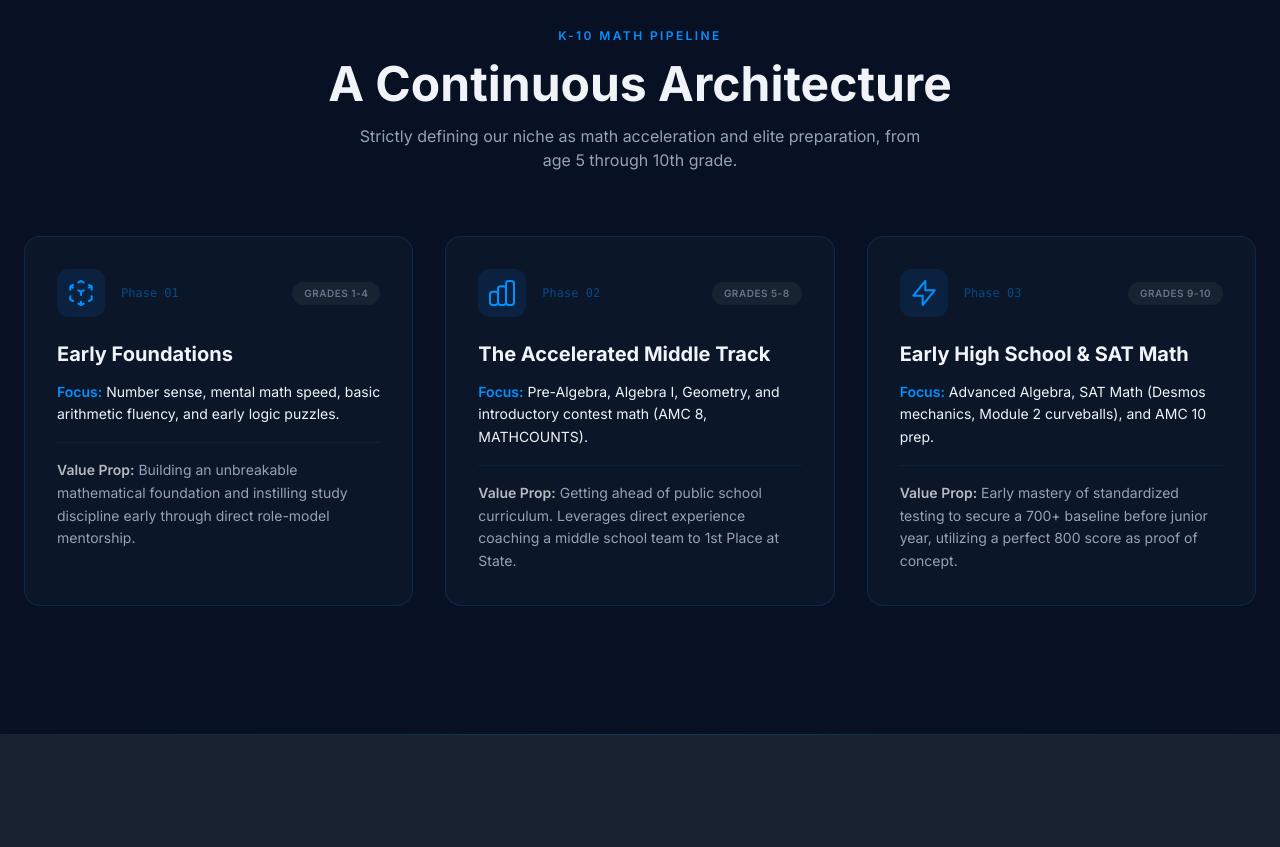
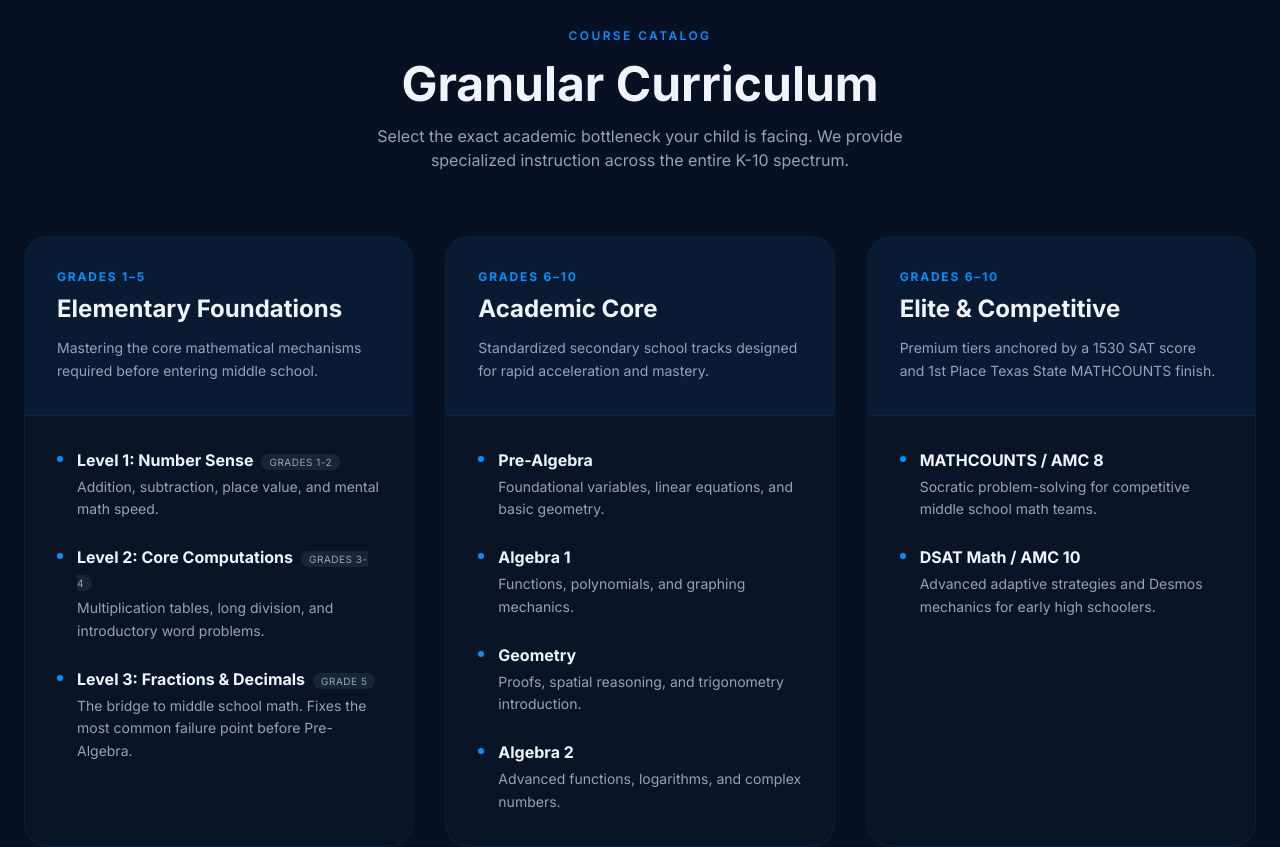
Before and after one commit to The-MathKing/prism-test-prep, a React (Vite) app: page / in a window 1280 px wide. Shown: the part 900-1747 px from the top of the page. Built offline with nearby package versions, Linux system fonts and the light colour scheme.

Commit message:
feat: restructure curriculum into granular course catalog

```diff
--- a/src/components/Curriculum.jsx
+++ b/src/components/Curriculum.jsx
@@ -1,39 +1,66 @@
-const phases = [
+const categories = [
   {
-    number: '01',
-    title: 'Early Foundations',
-    grades: 'Grades 1-4',
-    focus: 'Number sense, mental math speed, basic arithmetic fluency, and early logic puzzles.',
-    anchor: 'Building an unbreakable mathematical foundation and instilling study discipline early through direct role-model mentorship.',
-    icon: (
-      <svg className="w-8 h-8" fill="none" stroke="currentColor" viewBox="0 0 24 24">
-        <path strokeLinecap="round" strokeLinejoin="round" strokeWidth={1.5} d="M14 10l-2 1m0 0l-2-1m2 1v2.5M20 7l-2 1m2-1l-2-1m2 1v2.5M14 4l-2-1-2 1M4 7l2-1M4 7l2 1M4 7v2.5M12 21l-2-1m2 1l2-1m-2 1v-2.5M6 18l-2-1v-2.5M18 18l2-1v-2.5" />
-      </svg>
-    ),
+    id: 'elementary',
+    title: 'Elementary Foundations',
+    subtitle: 'Grades 1–5',
+    description: 'Mastering the core mathematical mechanisms required before entering middle school.',
+    courses: [
+      {
+        name: 'Level 1: Number Sense',
+        grades: 'Grades 1-2',
+        focus: 'Addition, subtraction, place value, and mental math speed.',
+      },
+      {
+        name: 'Level 2: Core Computations',
+        grades: 'Grades 3-4',
+        focus: 'Multiplication tables, long division, and introductory word problems.',
+      },
+      {
+        name: 'Level 3: Fractions & Decimals',
+        grades: 'Grade 5',
+        focus: 'The bridge to middle school math. Fixes the most common failure point before Pre-Algebra.',
+      },
+    ],
   },
   {
-    number: '02',
-    title: 'The Accelerated Middle Track',
-    grades: 'Grades 5-8',
-    focus: 'Pre-Algebra, Algebra I, Geometry, and introductory contest math (AMC 8, MATHCOUNTS).',
-    anchor: 'Getting ahead of public school curriculum. Leverages direct experience coaching a middle school team to 1st Place at State.',
-    icon: (
-      <svg className="w-8 h-8" fill="none" stroke="currentColor" viewBox="0 0 24 24">
-        <path strokeLinecap="round" strokeLinejoin="round" strokeWidth={1.5} d="M9 19v-6a2 2 0 00-2-2H5a2 2 0 00-2 2v6a2 2 0 002 2h2a2 2 0 002-2zm0 0V9a2 2 0 012-2h2a2 2 0 012 2v10m-6 0a2 2 0 002 2h2a2 2 0 002-2m0 0V5a2 2 0 012-2h2a2 2 0 012 2v14a2 2 0 01-2 2h-2a2 2 0 01-2-2z" />
-      </svg>
-    ),
+    id: 'core',
+    title: 'Academic Core',
+    subtitle: 'Grades 6–10',
+    description: 'Standardized secondary school tracks designed for rapid acceleration and mastery.',
+    courses: [
+      {
+        name: 'Pre-Algebra',
+        focus: 'Foundational variables, linear equations, and basic geometry.',
+      },
+      {
+        name: 'Algebra 1',
+        focus: 'Functions, polynomials, and graphing mechanics.',
+      },
+      {
+        name: 'Geometry',
+        focus: 'Proofs, spatial reasoning, and trigonometry introduction.',
+      },
+      {
+        name: 'Algebra 2',
+        focus: 'Advanced functions, logarithms, and complex numbers.',
+      },
+    ],
   },
   {
-    number: '03',
-    title: 'Early High School & SAT Math',
-    grades: 'Grades 9-10',
-    focus: 'Advanced Algebra, SAT Math (Desmos mechanics, Module 2 curveballs), and AMC 10 prep.',
-    anchor: 'Early mastery of standardized testing to secure a 700+ baseline before junior year, utilizing a perfect 800 score as proof of concept.',
-    icon: (
-      <svg className="w-8 h-8" fill="none" stroke="currentColor" viewBox="0 0 24 24">
-        <path strokeLinecap="round" strokeLinejoin="round" strokeWidth={1.5} d="M13 10V3L4 14h7v7l9-11h-7z" />
-      </svg>
-    ),
+    id: 'elite',
+    title: 'Elite & Competitive',
+    subtitle: 'Grades 6–10',
+    description: 'Premium tiers anchored by a 1530 SAT score and 1st Place Texas State MATHCOUNTS finish.',
+    courses: [
+      {
+        name: 'MATHCOUNTS / AMC 8',
+        focus: 'Socratic problem-solving for competitive middle school math teams.',
+      },
+      {
+        name: 'DSAT Math / AMC 10',
+        focus: 'Advanced adaptive strategies and Desmos mechanics for early high schoolers.',
+      },
+    ],
   },
 ]
 
@@ -47,44 +74,52 @@ export default function Curriculum() {
         {/* Section header */}
         <div className="text-center mb-16">
           <span className="text-xs font-semibold text-electric uppercase tracking-[0.2em] mb-4 block">
-            K-10 Math Pipeline
+            Course Catalog
           </span>
           <h2 className="text-3xl sm:text-4xl lg:text-5xl font-bold mb-4">
-            A Continuous Architecture
+            Granular Curriculum
           </h2>
           <p className="text-text-muted max-w-xl mx-auto">
-            Strictly defining our niche as math acceleration and elite preparation, from age 5 through 10th grade.
+            Select the exact academic bottleneck your child is facing. We provide specialized instruction across the entire K-10 spectrum.
           </p>
         </div>
 
-        {/* Cards */}
-        <div className="grid md:grid-cols-3 gap-6 lg:gap-8">
-          {phases.map((phase) => (
+        {/* Categories Grid */}
+        <div className="grid lg:grid-cols-3 gap-8">
+          {categories.map((category) => (
             <div
-              key={phase.number}
-              className="card-glow rounded-2xl bg-navy-light/60 p-8 flex flex-col"
+              key={category.id}
+              className="flex flex-col rounded-3xl bg-navy-light/40 border border-electric/10 overflow-hidden"
             >
-              {/* Card header */}
-              <div className="flex items-center justify-between mb-6">
-                <div className="flex items-center gap-4">
-                  <div className="w-12 h-12 rounded-xl bg-electric/10 flex items-center justify-center text-electric shrink-0">
-                    {phase.icon}
-                  </div>
-                  <span className="text-xs font-mono text-electric/40">Phase {phase.number}</span>
+              {/* Category Header */}
+              <div className="p-8 border-b border-electric/10 bg-electric/5">
+                <div className="text-xs font-bold text-electric uppercase tracking-[0.15em] mb-2">
+                  {category.subtitle}
                 </div>
-                <div className="px-3 py-1 rounded-full bg-slate-dark text-text-dim text-[10px] font-semibold uppercase tracking-wider">
-                  {phase.grades}
-                </div>
+                <h3 className="text-2xl font-bold mb-3">{category.title}</h3>
+                <p className="text-sm text-text-muted leading-relaxed">
+                  {category.description}
+                </p>
               </div>
 
-              <h3 className="text-xl font-bold mb-3 leading-snug">{phase.title}</h3>
-              <p className="text-text-primary text-sm leading-relaxed mb-4">
-                <span className="text-electric font-semibold">Focus:</span> {phase.focus}
-              </p>
-
-              <p className="text-text-muted text-sm leading-relaxed flex-1 pt-4 border-t border-electric/10">
-                <span className="text-white/70 font-semibold">Value Prop:</span> {phase.anchor}
-              </p>
+              {/* Course List */}
+              <div className="p-8 flex-1 flex flex-col gap-6">
+                {category.courses.map((course, idx) => (
+                  <div key={idx} className="relative pl-5 before:absolute before:left-0 before:top-2 before:w-1.5 before:h-1.5 before:bg-electric before:rounded-full">
+                    <h4 className="text-base font-bold text-text-primary mb-1">
+                      {course.name}
+                      {course.grades && (
+                        <span className="ml-2 text-[10px] uppercase tracking-wider text-text-muted font-normal bg-navy-lighter px-2 py-0.5 rounded-full">
+                          {course.grades}
+                        </span>
+                      )}
+                    </h4>
+                    <p className="text-sm text-text-muted leading-relaxed">
+                      {course.focus}
+                    </p>
+                  </div>
+                ))}
+              </div>
             </div>
           ))}
         </div>
--- a/src/components/Services.jsx
+++ b/src/components/Services.jsx
@@ -1,5 +1,5 @@
 const features = [
-  'Choice of Early Foundations, Accelerated Middle, or SAT tracks',
+  'Choice of Elementary Foundations, Academic Core, or Elite Competition courses',
   'Pedagogy tailored to age: behavioral management to Socratic logic',
   'Rigorous homework and progress tracking across all phases',
   'Temple Partnership Discount (15-20% off for members)',
```
